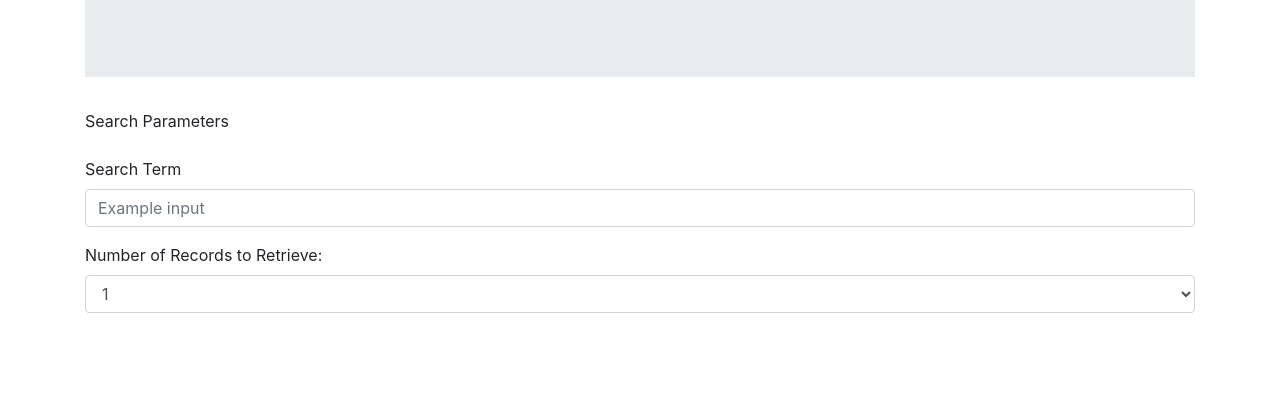
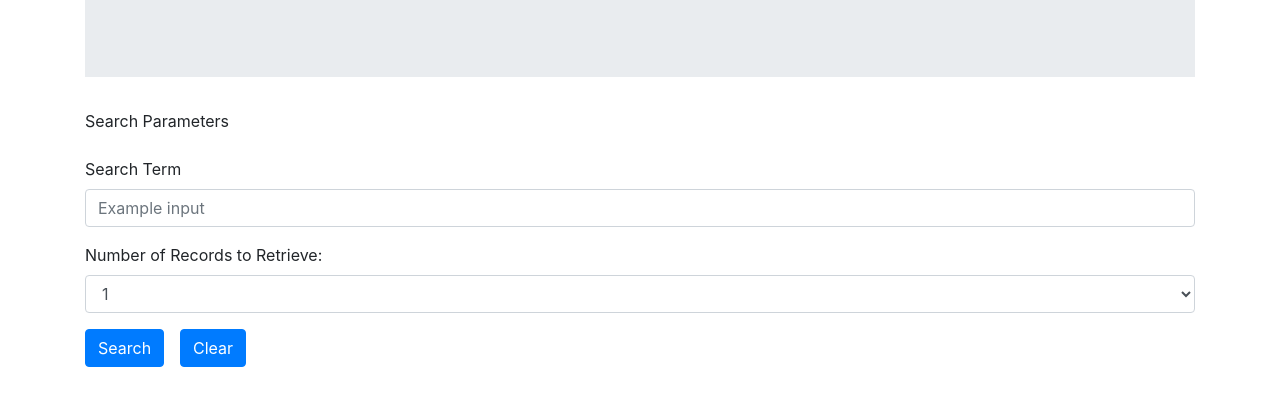
Before and after one commit to clderoch/NYT-SEARCH, a plain HTML site: page index.html in a window 1280 px wide. Shown: the part 192-598 px from the top of the page. Drawn offline with nearby package versions, Linux system fonts and the light colour scheme.

Commit message:
adjusted html

```diff
--- a/JavaScript/game.js
+++ b/JavaScript/game.js
@@ -11,7 +11,12 @@ $.ajax({
     url: url,
     method: 'GET',
 }).done(function (result) {
-    console.log(result);
+    var results = result.response.docs
+    console.log(results);
+    for(var i = 0; i < 5; i++){
+        $(".panel").append($("<div>" + results[i].headline.main + "</div>"))
+    }
+
 }).fail(function (err) {
     throw err;
 });
--- a/index.html
+++ b/index.html
@@ -19,7 +19,6 @@
                 <p class="lead">This is a modified jumbotron that occupies the entire horizontal space of its parent.</p>
             </div>
         </div>
-
         <div class="panel panel-default">
             <div class="panel-heading">Search Parameters</div>
             <br>
@@ -40,6 +39,15 @@
                             <option>5</option>
                         </select>
                     </div>
+                    <div class="row">
+                        <div class="col-1">
+                            <button type="button" class="btn btn-primary" id="searchBtn">Search</button>
+                        </div>
+                        <div class="col-1">
+                            <button type="button" class="btn btn-primary" id="clearBtn">Clear</button>
+                        </div>
+                    </div>
+
 
                 </form>
             </div>
```
